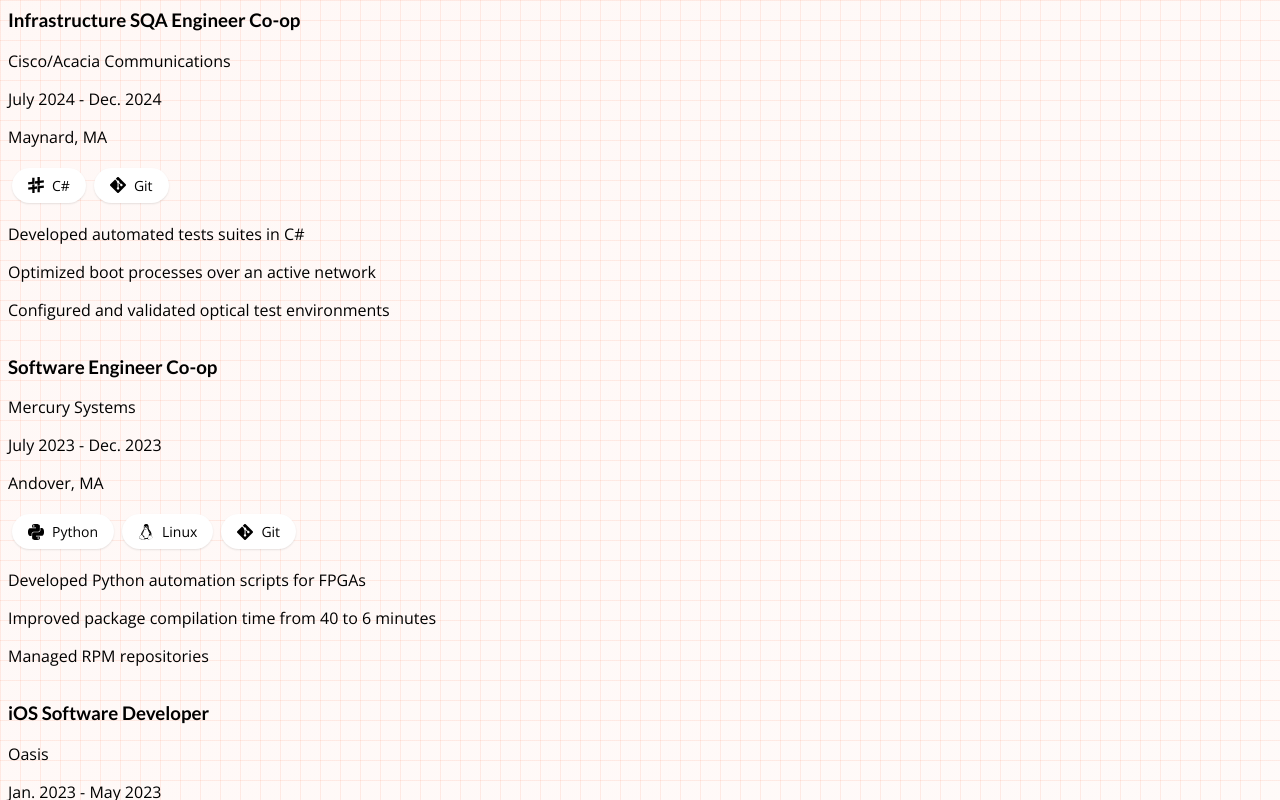
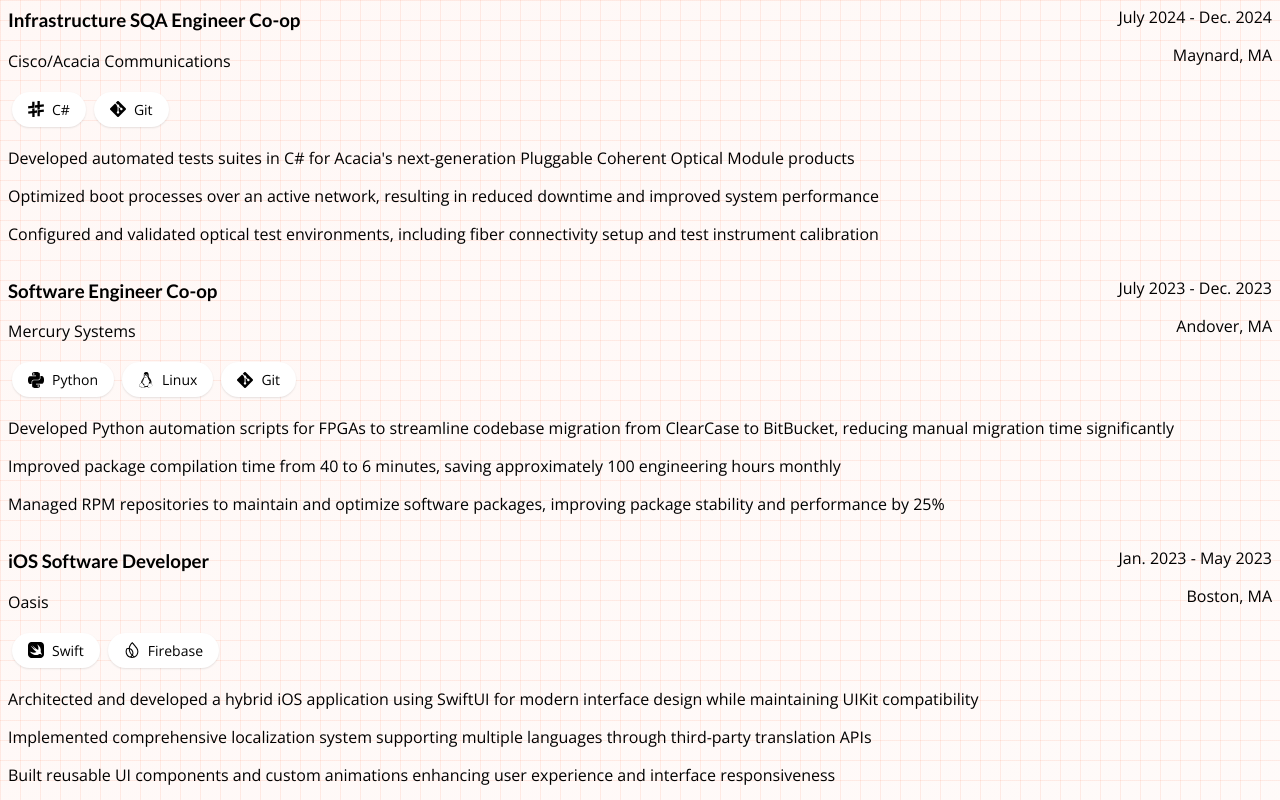
Before and after one commit to Jaber1028/portfolio, a Next.js app: page / in a window 1280 px wide. Shown: the part 1060-1860 px from the top of the page. Built offline with nearby package versions, Linux system fonts and the light colour scheme.

Commit message:
Enhance homepage job entries by providing detailed descriptions of achievements, improving clarity and impact. Restructure job layout for better visual organization, ensuring technology and location information are more accessible.

```diff
--- a/src/app/page.tsx
+++ b/src/app/page.tsx
@@ -176,9 +176,9 @@
                   location: "Maynard, MA",
                   tech: ["C#", "Git"],
                   achievements: [
-                    "Developed automated tests suites in C#",
-                    "Optimized boot processes over an active network",
-                    "Configured and validated optical test environments"
+                    "Developed automated tests suites in C# for Acacia's next-generation Pluggable Coherent Optical Module products",
+                    "Optimized boot processes over an active network, resulting in reduced downtime and improved system performance",
+                    "Configured and validated optical test environments, including fiber connectivity setup and test instrument calibration"
                   ]
                 },
                 {
@@ -188,9 +188,9 @@
                   location: "Andover, MA",
                   tech: ["Python", "Linux", "Git"],
                   achievements: [
-                    "Developed Python automation scripts for FPGAs",
-                    "Improved package compilation time from 40 to 6 minutes",
-                    "Managed RPM repositories"
+                    "Developed Python automation scripts for FPGAs to streamline codebase migration from ClearCase to BitBucket, reducing manual migration time significantly",
+                    "Improved package compilation time from 40 to 6 minutes, saving approximately 100 engineering hours monthly",
+                    "Managed RPM repositories to maintain and optimize software packages, improving package stability and performance by 25%"
                   ]
                 },
                 {
@@ -200,8 +200,9 @@
                   location: "Boston, MA",
                   tech: ["Swift", "UIKit", "Firebase"],
                   achievements: [
-                    "Developed a hybrid iOS application",
-                    "Implemented multilingual support"
+                    "Architected and developed a hybrid iOS application using SwiftUI for modern interface design while maintaining UIKit compatibility",
+                    "Implemented comprehensive localization system supporting multiple languages through third-party translation APIs",
+                    "Built reusable UI components and custom animations enhancing user experience and interface responsiveness"
                   ]
                 }
               ].map((job, index) => (
@@ -213,11 +214,17 @@
                   viewport={{ once: true }}
                   className="bg-white bg-opacity-10 backdrop-blur-lg rounded-xl p-6 hover:shadow-2xl transition-all duration-300 transform hover:-translate-y-2"
                 >
-                  <h3 className="text-2xl font-bold text-white mb-2">{job.title}</h3>
-                  <p className="text-blue-400 mb-2">{job.company}</p>
-                  <p className="text-blue-200 mb-2">{job.period}</p>
-                  <p className="text-blue-200 mb-4">{job.location}</p>
-                  <div className="flex flex-wrap mb-4">
+                  <div className="flex justify-between items-start">
+                    <div>
+                      <h3 className="text-2xl font-bold text-white mb-2">{job.title}</h3>
+                      <p className="text-blue-400 mb-2">{job.company}</p>
+                    </div>
+                    <div className="text-right">
+                      <p className="text-blue-200 mb-2">{job.period}</p>
+                      <p className="text-blue-200">{job.location}</p>
+                    </div>
+                  </div>
+                  <div className="flex flex-wrap mb-4 mt-4">
                     {job.tech.map((tech, i) => {
                       const Icon = getTechIcon(tech);
                       return Icon && <TechBadge key={i} icon={Icon} text={tech} />;
```
